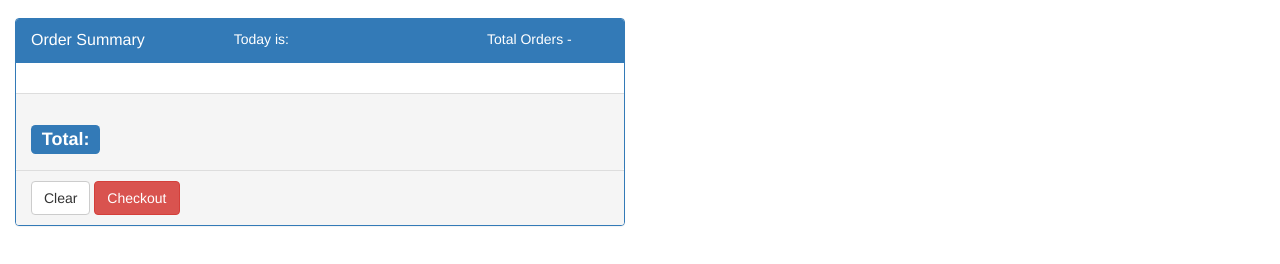
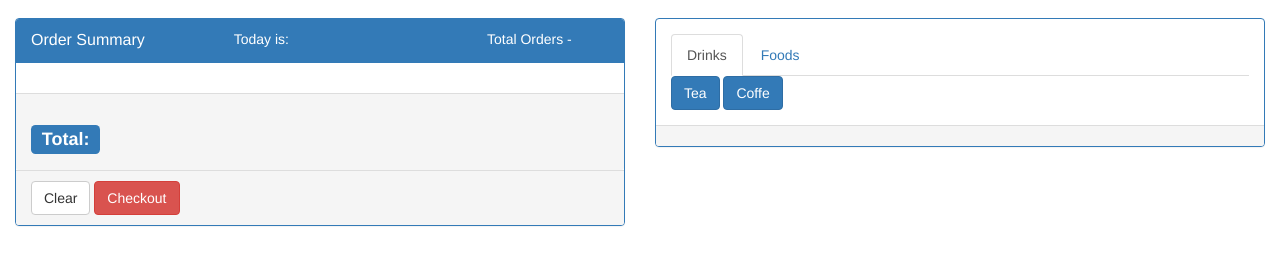
Before and after one commit to abobkerElmaki/AngularJsSandBox, a website built with Parcel: page index.html in a window 1280 px wide. Shown: the part 54-318 px from the top of the page. Built offline with nearby package versions, Linux system fonts and the light colour scheme.

Commit message:
create Drinks and foods section to right side of page

```diff
--- a/index.html
+++ b/index.html
@@ -35,18 +35,40 @@
                     <div class="panel-body" style="max-height:320px; overflow:auto;">
 
                     </div>
-                    <div class="panel-footer" >
+                    <div class="panel-footer">
                         <h3><span class="label label-primary">Total: </span></h3>
                     </div>
-                    <div class="panel-footer" >
+                    <div class="panel-footer">
                         <div>
-                            <span class="btn btn-default btn-marginTop" >Clear</span>
-                            <span class="btn btn-danger btn-marginTop" >Checkout</span>
+                            <span class="btn btn-default btn-marginTop">Clear</span>
+                            <span class="btn btn-danger btn-marginTop">Checkout</span>
                         </div>
                     </div>
                 </div>
             </div>
+            <div class="col-md-6">
+                <div class="panel panel-primary">
+                    <div class="panel-body">
+                        <ul id="myTab" class="nav nav-tabs" role="tablist">
+                            <li role="presentation" class="active"><a href="#drink" role="tab" data-toggle="tab">Drinks</a></li>
+                            <li role="presentation"><a href="#food" role="tab" data-toggle="tab">Foods</a></li>
+                        </ul>
+                        <div class="tab-content">
+                            <div role="tabpanel" class="tab-pane active" id="drink">
+                                <button class="btn btn-primary btn-pos btn-marginTop" > Tea</button>
+                                <button class="btn btn-primary btn-pos btn-marginTop"> Coffe</button>
+                            </div>
+                            <div role="tabpanel" class="tab-pane" id="food">
+                                <button class="btn btn-warning btn-pos btn-marginTop"  ></button>
+                            </div>
 
+                        </div>
+                    </div>
+                    <div class="panel-footer"></div>
+                </div>
+            </div>
+        </div>
+    </div>
 
 
 
```
